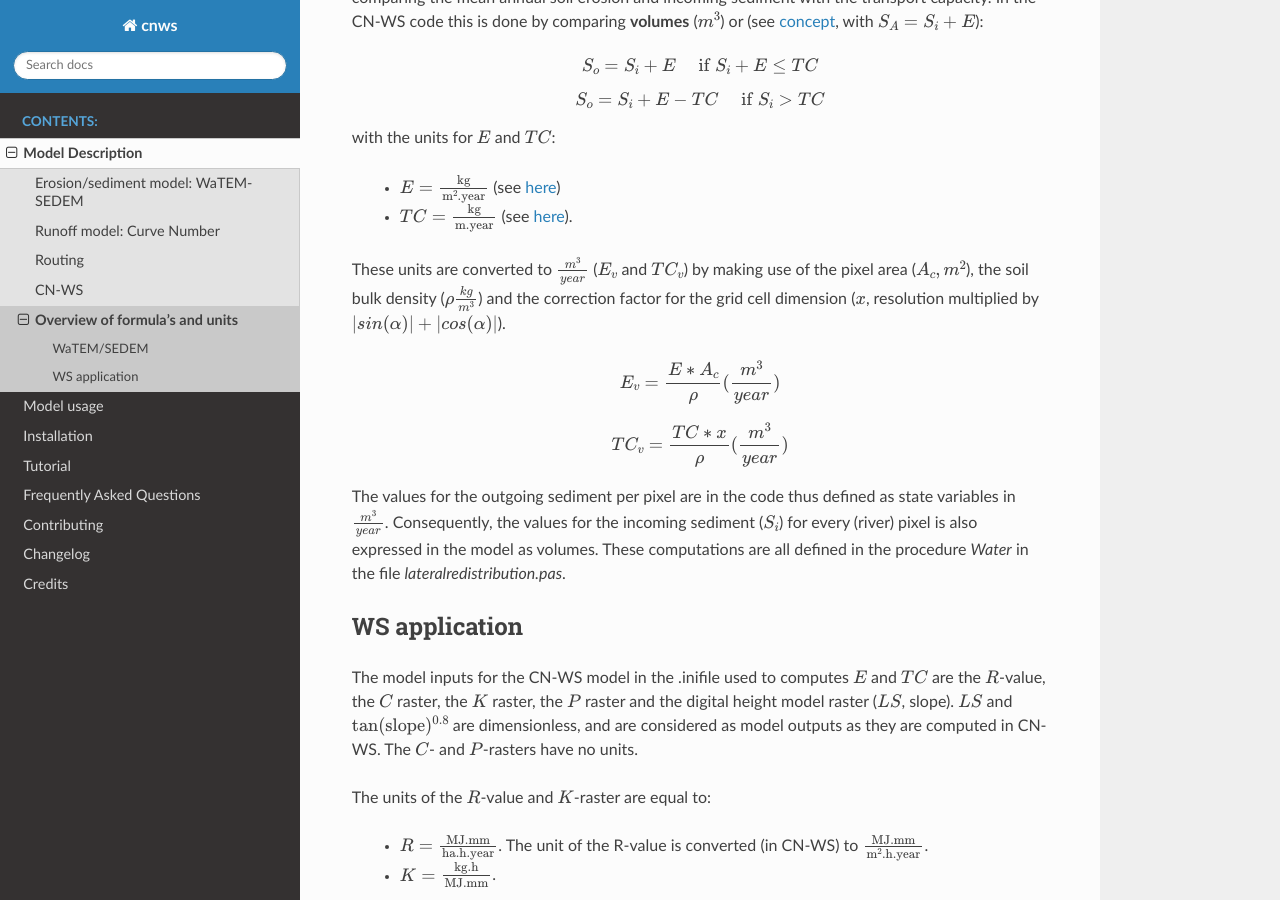
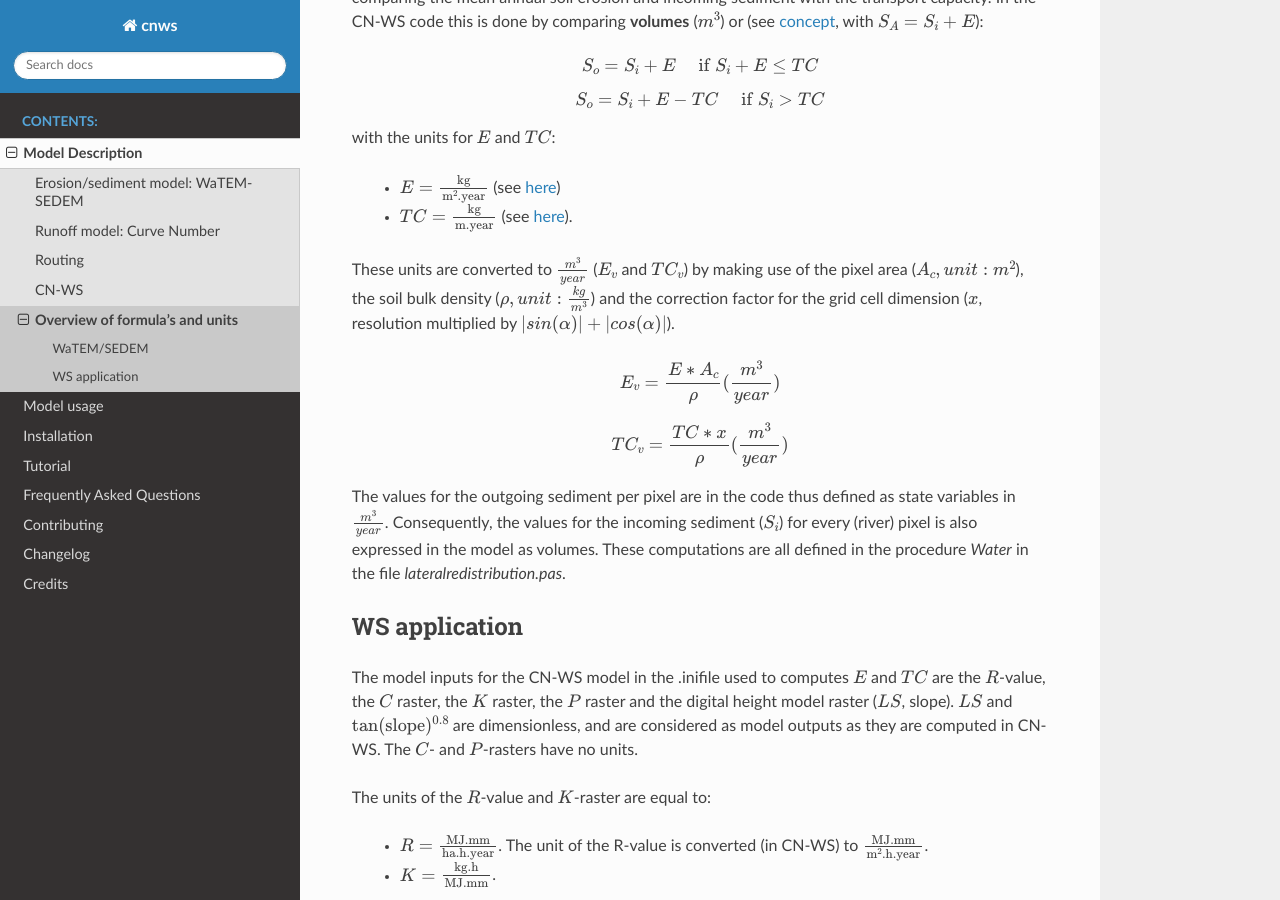
Before and after one commit to watem-sedem/watem-sedem, a Sphinx documentation site: the page built from docs/formulas-units.rst, in a window 1280 px wide and 900 px high, scrolled down 499 px. Built offline with Sphinx 7.4.7 and the Read the Docs theme 2.0.0, drawn with Linux system fonts in a browser that asks for light colours.

Commit message:
Update 'docs/formulas-units.rst'
added comma for readability

```diff
--- a/docs/formulas-units.rst
+++ b/docs/formulas-units.rst
@@ -36,8 +36,8 @@ with the units for :math:`E` and :math:`TC`:
  - :math:`TC = \frac{\text{kg}}{\text{m.year}}` (see :ref:`here <TC>`).
 
 These units are converted to :math:`\frac{m^3}{year}` (:math:`E_v` and
-:math:`TC_v`) by making use of the pixel area (:math:`A_c, m^2`), the soil
-bulk density (:math:`\rho \frac{kg}{m^3}`) and the correction factor for
+:math:`TC_v`) by making use of the pixel area (:math:`A_c, unit: m^2`), the soil
+bulk density (:math:`\rho, unit: \frac{kg}{m^3}`) and the correction factor for
 the grid cell dimension (:math:`x`, resolution multiplied by :math:`|sin
 (\alpha)|+|cos (\alpha)|`).
 
```
